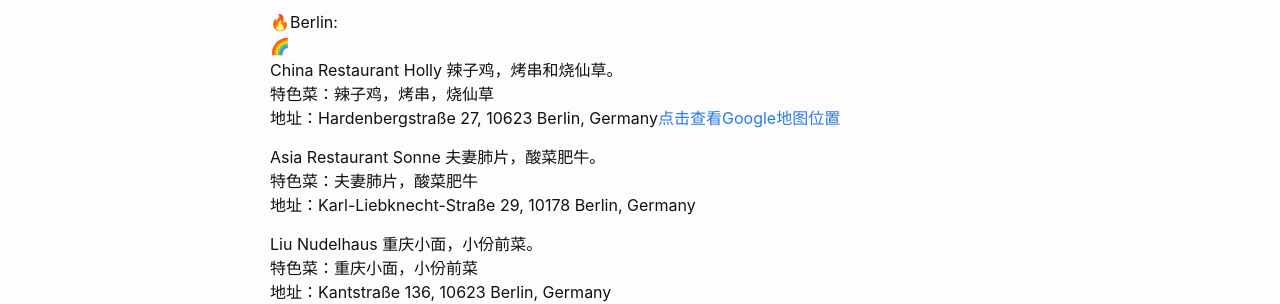
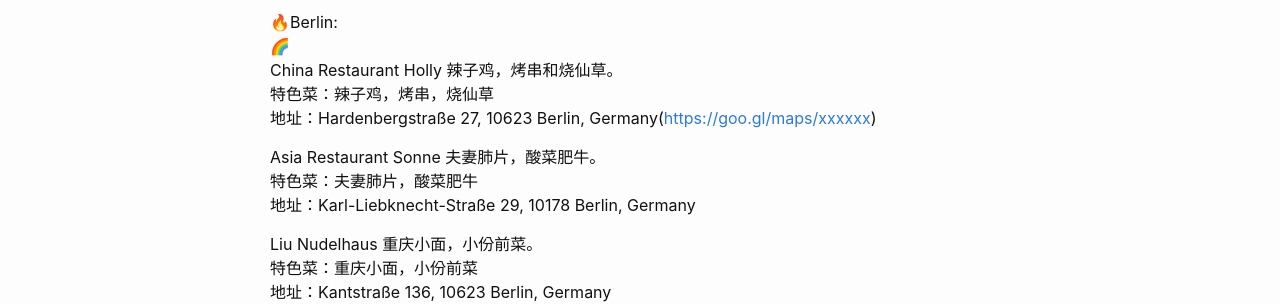
Before and after one commit to Howareu994/my-blog, a Jekyll site: the page built from _posts/2023-2-28-德国最爱餐厅.md, in a window 1280 px wide and 900 px high. Shown: the part 427-731 px from the top of the window. Built offline with Jekyll 4.4.1, drawn with Linux system fonts in a browser that asks for light colours.

Commit message:
Fix address link formatting in restaurant post

```diff
--- a/_posts/2023-2-28-德国最爱餐厅.md
+++ b/_posts/2023-2-28-德国最爱餐厅.md
@@ -17,7 +17,7 @@
 🌈
 China Restaurant Holly 辣子鸡，烤串和烧仙草。
 特色菜：辣子鸡，烤串，烧仙草
-地址：Hardenbergstraße 27, 10623 Berlin, Germany[点击查看Google地图位置]([https://goo.gl/maps/xxxxxx](https://maps.app.goo.gl/bTtykatpzMgWXEW79))
+地址：Hardenbergstraße 27, 10623 Berlin, Germany([https://goo.gl/maps/xxxxxx](https://maps.app.goo.gl/bTtykatpzMgWXEW79))
 
 Asia Restaurant Sonne 夫妻肺片，酸菜肥牛。
 特色菜：夫妻肺片，酸菜肥牛
```
